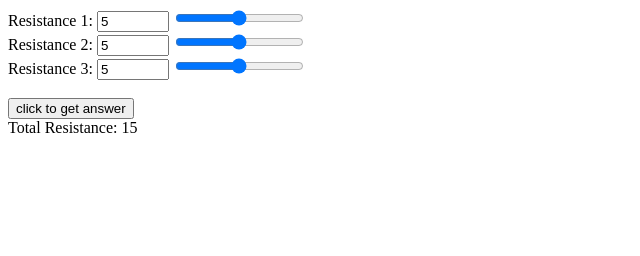
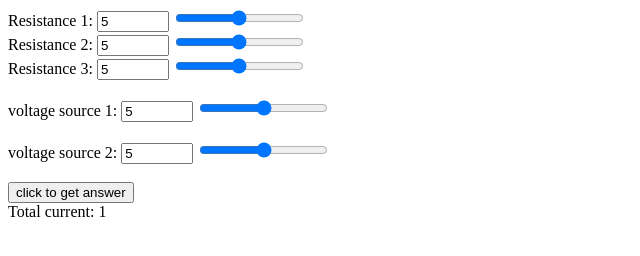
Before and after one commit to ashwith123/beee, a plain HTML site: page index.html in a window 1280 px wide. Both pictures are taken after a click on the button "click to get answer". Shown: the whole page, without its empty margins (0-640 px from the left). Drawn offline with Linux system fonts and the light colour scheme.

Commit message:
completed logic

```diff
--- a/index.html
+++ b/index.html
@@ -40,6 +40,28 @@
       value="5"
     /><br />
     <br />
+    <label for="v1">voltage source 1:</label>
+    <input type="number" id="v1" min="0" max="10" step="0.1" value="5" />
+    <input
+      type="range"
+      id="v1_slider"
+      min="0"
+      max="10"
+      step="0.1"
+      value="5"
+    /><br />
+    <br />
+    <label for="v2">voltage source 2:</label>
+    <input type="number" id="v2" min="0" max="10" step="0.1" value="5" />
+    <input
+      type="range"
+      id="v2_slider"
+      min="0"
+      max="10"
+      step="0.1"
+      value="5"
+    /><br />
+    <br />
 
     <button>click to get answer</button>
     <br />
--- a/script.js
+++ b/script.js
@@ -4,6 +4,13 @@ const r2 = document.getElementById("r2");
 const slider2 = document.getElementById("r2_slider");
 const r3 = document.getElementById("r3");
 const slider3 = document.getElementById("r3_slider");
+
+const voltage1 = document.getElementById("v1");
+const sliderv1 = document.getElementById("v1_slider");
+
+const voltage2 = document.getElementById("v2");
+const sliderv2 = document.getElementById("v2_slider");
+
 const button = document.querySelector("button");
 const resultDiv = document.getElementById("result");
 
@@ -19,8 +26,22 @@ slider3.addEventListener("input", function () {
   r3.value = slider3.value;
 });
 
+sliderv1.addEventListener("input", function () {
+  v1.value = sliderv1.value;
+});
+
+sliderv2.addEventListener("input", function () {
+  v2.value = sliderv2.value;
+});
+
 button.addEventListener("click", function () {
-  const a = Number(r1.value) + Number(r2.value) + Number(r3.value);
-  console.log(a);
-  resultDiv.textContent = "Total Resistance: " + a;
+  const R1 = Number(r1.value);
+  const R2 = Number(r2.value);
+  const R3 = Number(r3.value);
+  const E1 = Number(voltage1.value);
+  const E2 = Number(voltage2.value);
+
+  // Calculate I3 using the formula
+  const ans = E1 / (R1 + R3) + E2 / (R2 + R3);
+  resultDiv.textContent = "Total current: " + ans;
 });
```
